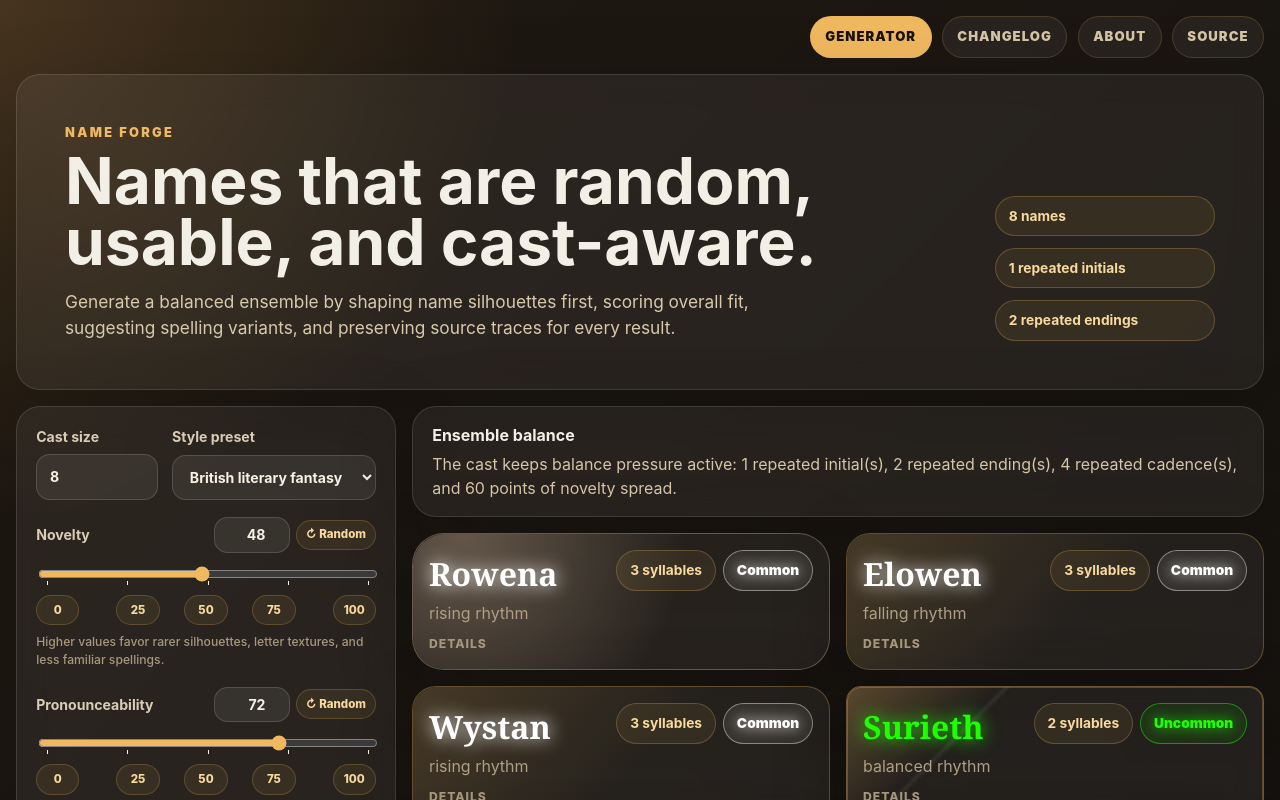
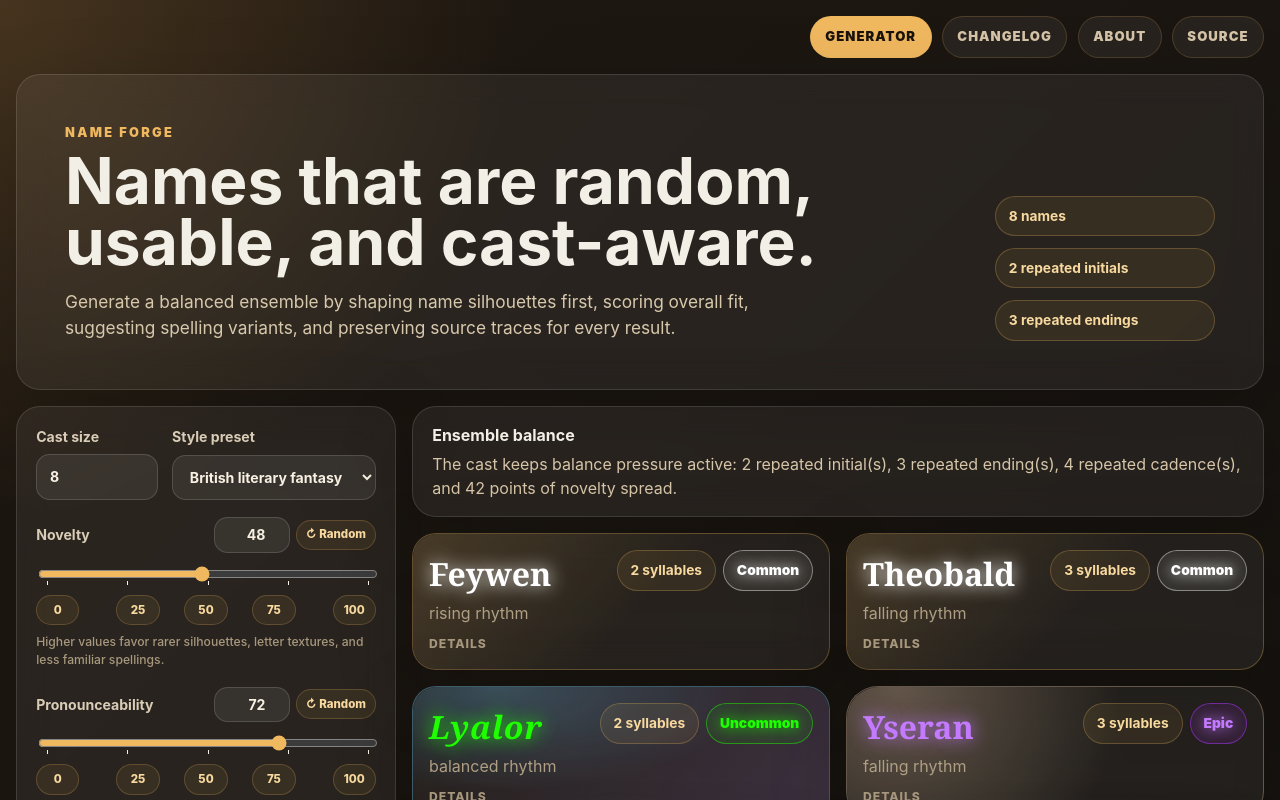
Before and after one commit to jaahay/name-forge, a React (Vite) app: page / in a window 1280 px wide. Shown: the top 800 px of the page. Built offline with nearby package versions, Linux system fonts and the light colour scheme.

Commit message:
Reduce direct curated name reuse

```diff
--- a/src/engine/generator.ts
+++ b/src/engine/generator.ts
@@ -14,7 +14,7 @@ function pickNucleus(pack: StylePack, random: SeededRandom): string { const sour
 function pickCoda(pack: StylePack, random: SeededRandom, needsCoda: boolean): string { if (!needsCoda) return ''; const source = pack.phonotactics.codas.length > 0 ? pack.phonotactics.codas : fallbackCodas.map((value) => ({ value, weight: 1 })); return random.pickWeighted(source); }
 function softenCollisions(value: string): string { return value.replace(/([bcdfghjklmnpqrstvwxz])\1{2,}/gi, '$1$1').replace(/([aeiouy])\1{2,}/gi, '$1').replace(/thth/gi, 'th').replace(/rrr/gi, 'rr'); }
 
-function curatedChance(settings: GenerationSettings): number { return lerp(0.02, 0.56, settings.culturalAnchoring); }
+function curatedChance(settings: GenerationSettings): number { return lerp(0, 0.025, settings.culturalAnchoring); }
 function anchoredEndingChance(settings: GenerationSettings): number { return lerp(0.28, 0.88, settings.culturalAnchoring); }
 
 function applyEnding(name: string, silhouette: NameSilhouette, pack: StylePack, settings: GenerationSettings, random: SeededRandom): string {
```
